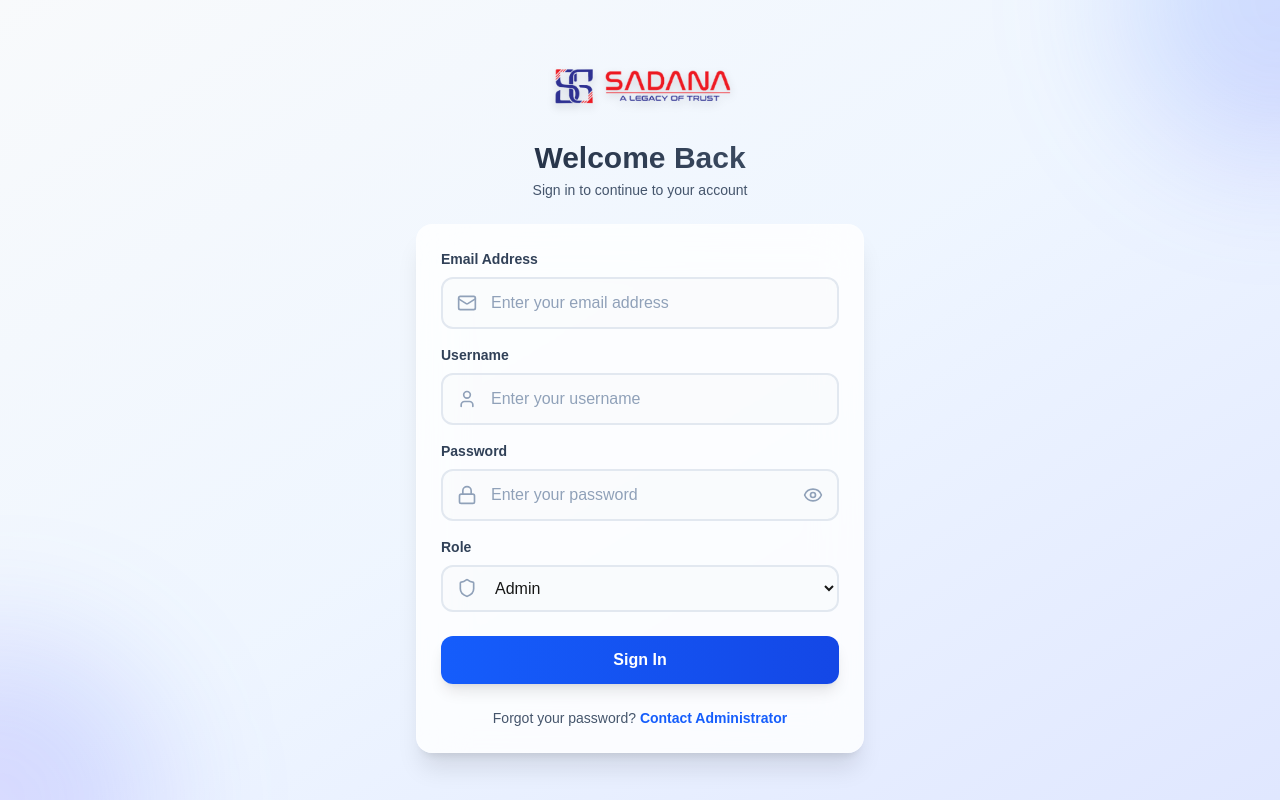
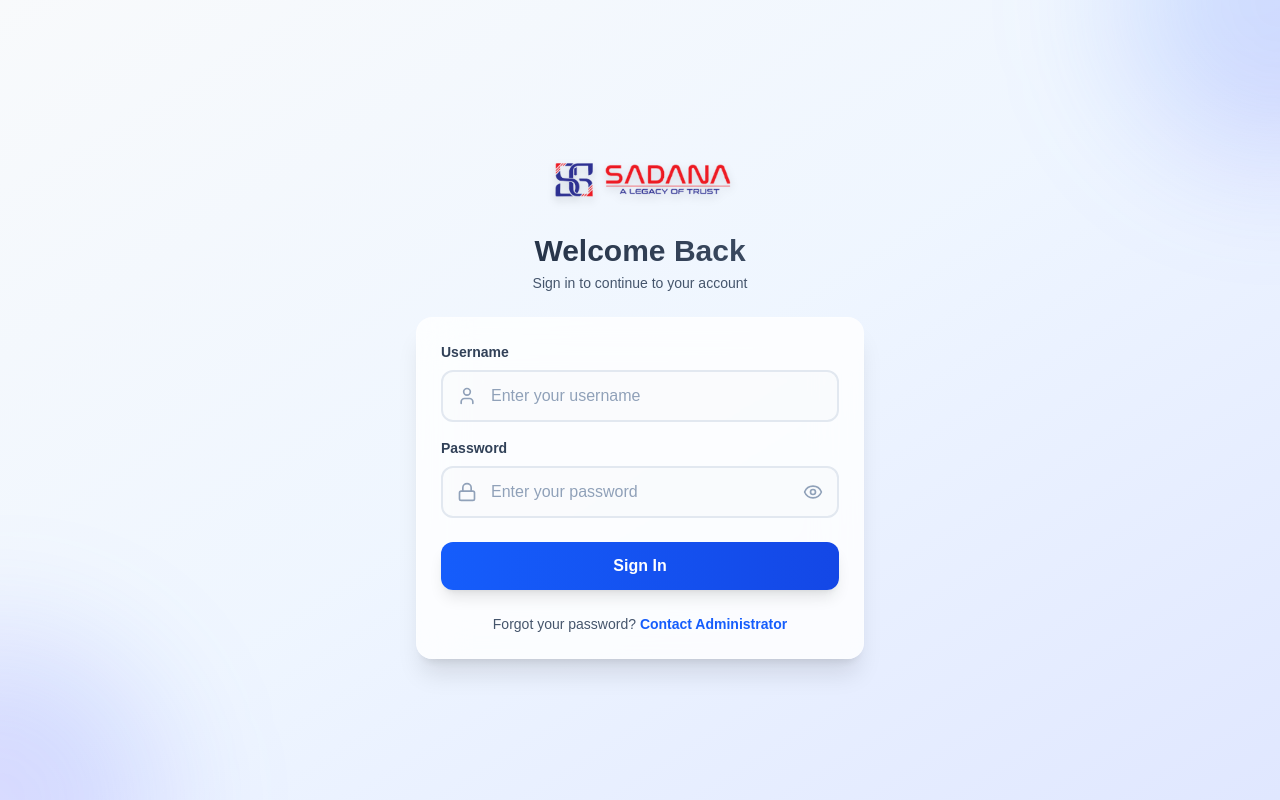
Before and after one commit to Soumyajit1209/proj_skc_1.1, a Next.js app: page /login in a window 1280 px wide. Built offline with nearby package versions, Linux system fonts and the light colour scheme.

Commit message:
updated code

```diff
--- a/app/(auth)/login/page.jsx
+++ b/app/(auth)/login/page.jsx
@@ -1,6 +1,6 @@
 "use client"
 import React, { useState } from 'react';
-import { Eye, EyeOff, Lock, Mail, User, Shield } from 'lucide-react';
+import { Eye, EyeOff, Lock, User } from 'lucide-react';
 import { useRouter } from 'next/navigation';
 import { useAuth } from '../../../contexts/AuthContext';
 import Image from 'next/image';
@@ -8,10 +8,8 @@ import axios from 'axios';
 
 const Login = () => {
   const [formData, setFormData] = useState({
-    email: '',
     username: '',
     password: '',
-    role: 'admin'
   });
   const [showPassword, setShowPassword] = useState(false);
   const [errors, setErrors] = useState({});
@@ -36,12 +34,6 @@ const Login = () => {
 
   const validateForm = () => {
     const newErrors = {};
-
-    if (!formData.email.trim()) {
-      newErrors.email = 'Email is required';
-    } else if (!/\S+@\S+\.\S+/.test(formData.email)) {
-      newErrors.email = 'Please enter a valid email address';
-    }
 
     if (!formData.username.trim()) {
       newErrors.username = 'Username is required';
@@ -70,7 +62,7 @@ const Login = () => {
       const response = await axios.post('http://localhost:3001/api/login', {
         username: formData.username,
         password: formData.password,
-        role: formData.role
+        role: 'admin'
       });
 
       const data = response.data;
@@ -105,7 +97,7 @@ const Login = () => {
 
   return (
     <div className="h-screen bg-gradient-to-br from-slate-50 via-blue-50 to-indigo-100 flex items-center justify-center p-4 overflow-hidden">
-      {/* Background decoration */}
+
       <div className="absolute inset-0 overflow-hidden pointer-events-none">
         <div className="absolute -top-40 -right-40 w-80 h-80 bg-gradient-to-br from-blue-400/20 to-indigo-600/20 rounded-full blur-3xl"></div>
         <div className="absolute -bottom-40 -left-40 w-80 h-80 bg-gradient-to-tr from-purple-400/20 to-blue-600/20 rounded-full blur-3xl"></div>
@@ -139,34 +131,6 @@ const Login = () => {
                 <p className="text-sm text-red-600 font-medium">{errors.general}</p>
               </div>
             )}
-
-            {/* Email Field */}
-            <div className="space-y-2">
-              <label htmlFor="email" className="block text-sm font-semibold text-slate-700">
-                Email Address
-              </label>
-              <div className="relative group">
-                <div className="absolute inset-y-0 left-0 pl-4 flex items-center pointer-events-none">
-                  <Mail className="h-5 w-5 text-slate-400 group-focus-within:text-blue-500 transition-colors" />
-                </div>
-                <input
-                  type="email"
-                  id="email"
-                  name="email"
-                  value={formData.email}
-                  onChange={handleInputChange}
-                  className={`block w-full pl-12 pr-4 py-3 bg-slate-50/50 border-2 rounded-xl focus:ring-0 focus:bg-white transition-all duration-200 placeholder:text-slate-400 ${
-                    errors.email
-                      ? 'border-red-300 focus:border-red-500'
-                      : 'border-slate-200 focus:border-blue-500 hover:border-slate-300'
-                  }`}
-                  placeholder="Enter your email address"
-                />
-              </div>
-              {errors.email && (
-                <p className="text-sm text-red-600 font-medium">{errors.email}</p>
-              )}
-            </div>
 
             {/* Username Field */}
             <div className="space-y-2">
@@ -235,28 +199,6 @@ const Login = () => {
               )}
             </div>
 
-            {/* Role Field */}
-            <div className="space-y-2">
-              <label htmlFor="role" className="block text-sm font-semibold text-slate-700">
-                Role
-              </label>
-              <div className="relative group">
-                <div className="absolute inset-y-0 left-0 pl-4 flex items-center pointer-events-none">
-                  <Shield className="h-5 w-5 text-slate-400 group-focus-within:text-blue-500 transition-colors" />
-                </div>
-                <select
-                  id="role"
-                  name="role"
-                  value={formData.role}
-                  onChange={handleInputChange}
-                  className="block w-full pl-12 pr-4 py-3 bg-slate-50/50 border-2 border-slate-200 rounded-xl focus:ring-0 focus:border-blue-500 focus:bg-white hover:border-slate-300 transition-all duration-200 cursor-pointer"
-                >
-                  <option value="admin">Admin</option>
-                  {/* <option value="employee">Employee</option> */}
-                </select>
-              </div>
-            </div>
-
             {/* Submit Button */}
             <div className="pt-2">
               <button
--- a/components/AddEmployeeModal.jsx
+++ b/components/AddEmployeeModal.jsx
@@ -214,7 +214,7 @@ const AddEmployeeModal = ({ onClose, onAdd }) => {
               type="submit"
               className="w-full sm:w-auto px-4 py-2 bg-sky-600 hover:bg-sky-700 text-white rounded-md transition-colors text-sm sm:text-base"
             >
-              Add Employee
+              Submit
             </button>
           </div>
         </form>
--- a/components/EmployeeModal.jsx
+++ b/components/EmployeeModal.jsx
@@ -4,9 +4,12 @@ import { useState } from "react"
 import { X, User, Upload, Edit2, Check, X as XIcon } from "lucide-react"
 
 const EmployeeModal = ({ employee, onClose, onUpdate }) => {
-  const [formData, setFormData] = useState(employee)
-  const [previewImage, setPreviewImage] = useState(employee.profile_picture || null)
-  const [isEditing, setIsEditing] = useState(false)
+  const [formData, setFormData] = useState({
+    ...employee,
+    is_active: Number(employee.is_active), // Ensure is_active is a number
+  });
+  const [previewImage, setPreviewImage] = useState(employee.profile_picture || null);
+  const [isEditing, setIsEditing] = useState(false);
 
   // Add CSS to hide scrollbar for webkit browsers
   const hideScrollbarStyle = `
@@ -20,53 +23,59 @@ const EmployeeModal = ({ employee, onClose, onUpdate }) => {
   `
 
   const handleFileChange = (e) => {
-    const file = e.target.files?.[0]
+    const file = e.target.files?.[0];
     if (file) {
       if (!file.type.startsWith("image/")) {
-        alert("Please upload an image file")
-        return
+        alert("Please upload an image file");
+        return;
       }
       if (file.size > 5 * 1024 * 1024) {
-        alert("Image size should not exceed 5MB")
-        return
+        alert("Image size should not exceed 5MB");
+        return;
       }
 
-      const reader = new FileReader()
+      const reader = new FileReader();
       reader.onloadend = () => {
-        const result = reader.result
-        setFormData({ ...formData, profile_picture: result })
-        setPreviewImage(result)
-      }
-      reader.readAsDataURL(file)
+        const result = reader.result;
+        setFormData({ ...formData, profile_picture: result });
+        setPreviewImage(result);
+      };
+      reader.readAsDataURL(file);
     }
-  }
+  };
 
   const handleSubmit = (e) => {
-    e.preventDefault()
-    onUpdate(formData)
-    setIsEditing(false)
-  }
+    e.preventDefault();
+    console.log('Submitting formData:', formData, 'is_active type:', typeof formData.is_active);
+    onUpdate(formData);
+    setIsEditing(false);
+  };
 
   const handleChange = (e) => {
-    const { name, value } = e.target
+    const { name, value } = e.target;
+    const updatedValue = name === "is_active" ? Number.parseInt(value) : value;
+    console.log(`Changing ${name} to:`, updatedValue, typeof updatedValue);
     setFormData({
       ...formData,
-      [name]: name === "is_active" ? Number.parseInt(value) : value,
-    })
-  }
+      [name]: updatedValue,
+    });
+  };
 
   const toggleEdit = () => {
-    setIsEditing(!isEditing)
-  }
+    setIsEditing(!isEditing);
+  };
 
   const handleCancel = () => {
-    setFormData(employee)
-    setPreviewImage(employee.profile_picture || null)
-    setIsEditing(false)
-  }
+    setFormData({
+      ...employee,
+      is_active: Number(employee.is_active),
+    });
+    setPreviewImage(employee.profile_picture || null);
+    setIsEditing(false);
+  };
 
   const renderField = (fieldName, label, type = "text", required = false, options = null) => {
-    const value = formData[fieldName] || ""
+    const value = formData[fieldName] !== undefined ? formData[fieldName] : "";
 
     return (
       <div>
@@ -76,13 +85,13 @@ const EmployeeModal = ({ employee, onClose, onUpdate }) => {
           options ? (
             <select
               name={fieldName}
-              value={value}
+              value={value.toString()}
               onChange={handleChange}
               className="w-full px-3 py-2 text-sm sm:text-base border border-gray-300 rounded-md focus:ring-sky-500 focus:border-sky-500"
               required={required}
             >
               {options.map(option => (
-                <option key={option.value} value={option.value}>
+                <option key={option.value} value={option.value.toString()}>
                   {option.label}
                 </option>
               ))}
@@ -102,9 +111,9 @@ const EmployeeModal = ({ employee, onClose, onUpdate }) => {
           <div className="w-full px-3 py-2 text-sm sm:text-base border border-gray-200 rounded-md bg-gray-50 min-h-[38px] flex items-center">
             {fieldName === "is_active" ? (
               <span className={`inline-flex px-2 py-1 text-xs font-medium rounded-full ${
-                value === 1 ? 'bg-green-100 text-green-800' : 'bg-red-100 text-red-800'
+                value === 1 || value === "1" ? 'bg-green-100 text-green-800' : 'bg-red-100 text-red-800'
               }`}>
-                {value === 1 ? 'Active' : 'Inactive'}
+                {value === 1 || value === "1" ? 'Active' : 'Inactive'}
               </span>
             ) : type === "password" ? (
               <span className="text-gray-500">••••••••</span>
@@ -114,8 +123,8 @@ const EmployeeModal = ({ employee, onClose, onUpdate }) => {
           </div>
         )}
       </div>
-    )
-  }
+    );
+  };
 
   return (
     <>
@@ -240,7 +249,7 @@ const EmployeeModal = ({ employee, onClose, onUpdate }) => {
         </div>
       </div>
     </>
-  )
-}
+  );
+};
 
-export default EmployeeModal
+export default EmployeeModal;
```
Also changed, not shown: app/(master)/employee/page.jsx (+70 -2 lines), components/EmployeeTable.jsx (+28 -2 lines).
